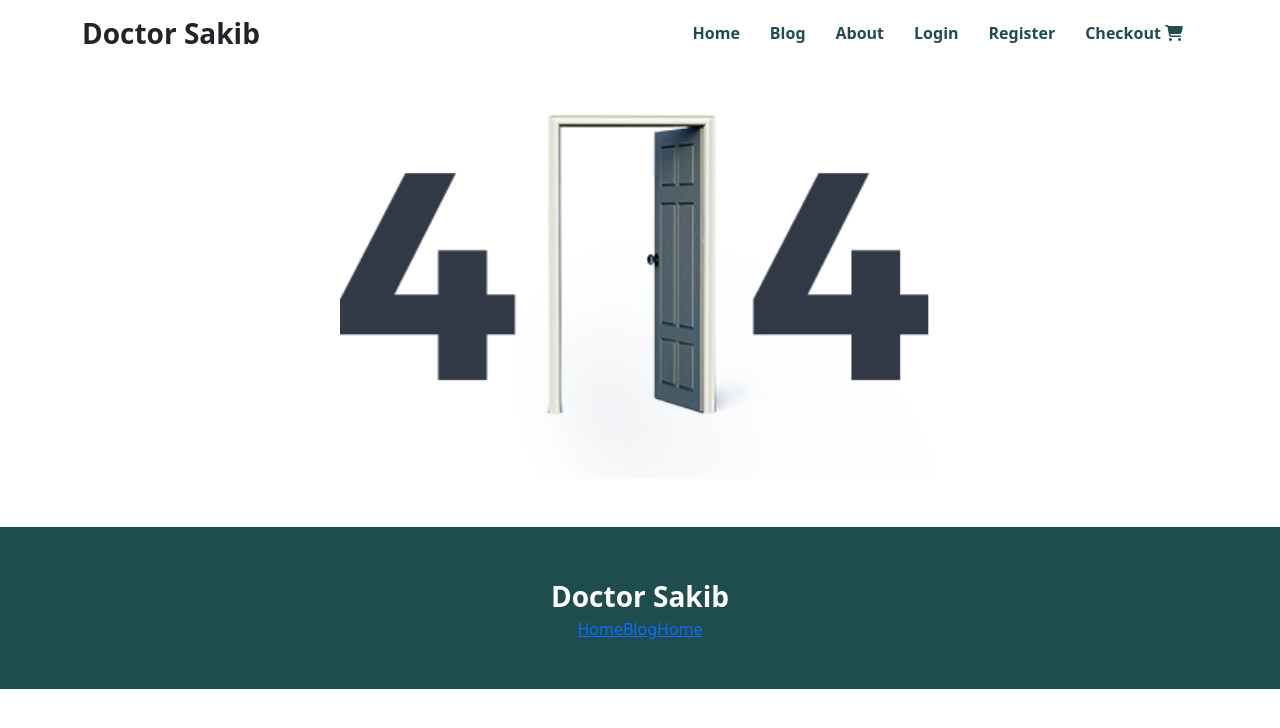
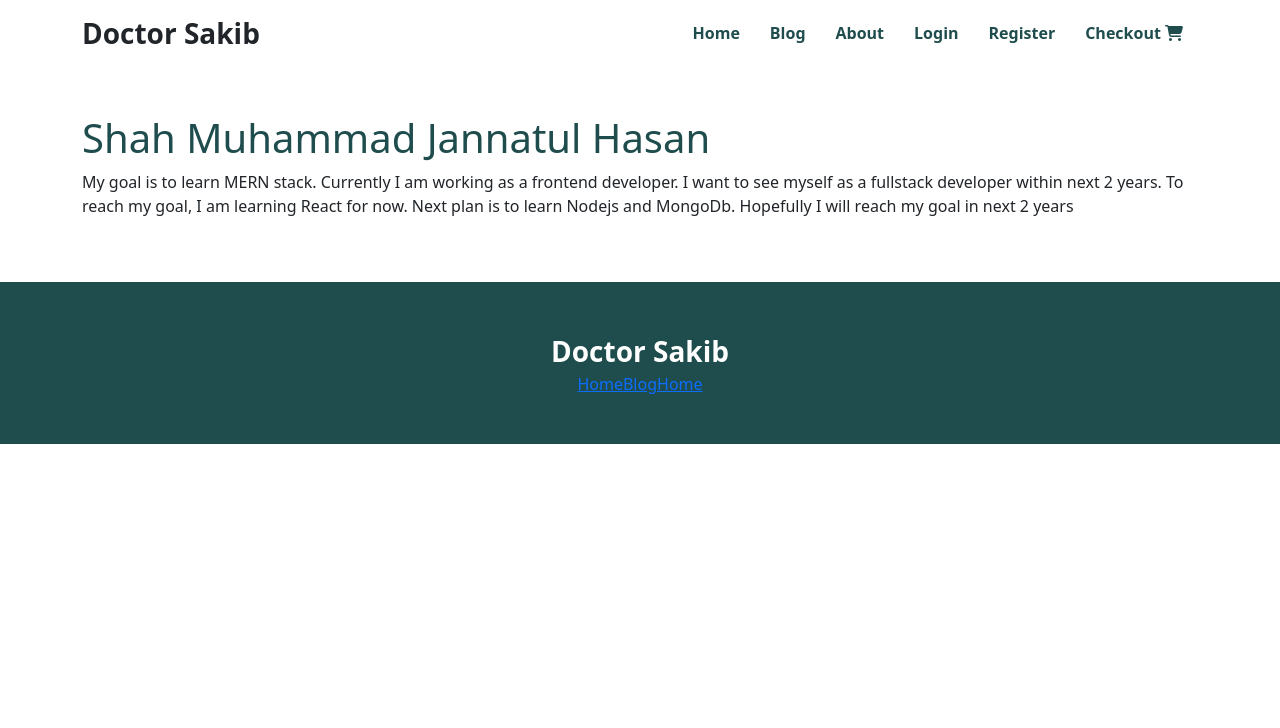
Before and after one commit to mdjannatulhasan/doctor-portfolio, a React (Create React App) app: page /about in a window 1280 px wide. Shown: the top 728 px of the page. Built offline with nearby package versions, Linux system fonts and the light colour scheme; no server answers.

Commit message:
About Page

```diff
--- a/src/App.js
+++ b/src/App.js
@@ -11,6 +11,7 @@ import Register from './components/Register/Register';
 import app from './firebase.init';
 import RequireAuth from './components/RequireAuth/RequireAuth';
 import NoRoute from './components/NoRoute/NoRoute';
+import About from './components/About/About';
 
 function App() {
     return (
@@ -27,6 +28,7 @@ function App() {
                 }></Route>
                 <Route path='/checkout2' element={<Checkout></Checkout>}></Route>
                 <Route path='/login' element={<Login></Login>}></Route>
+                <Route path='/about' element={<About></About>}></Route>
                 <Route path='/register' element={<Register></Register>}></Route>
                 <Route path='*' element={< NoRoute />}></Route>
             </Routes>
--- /dev/null
+++ b/src/components/About/About.js
@@ -0,0 +1,14 @@
+import React from 'react';
+
+const About = () => {
+    return (
+        <div>
+            <div className="container py-5">
+                <h1 className='txt-primary'>Shah Muhammad Jannatul Hasan</h1>
+                <p>My goal is to learn MERN stack. Currently I am working as a frontend developer. I want to see myself as a fullstack developer within next 2 years. To reach my goal, I am learning React for now. Next plan is to learn Nodejs and MongoDb. Hopefully I will reach my goal in next 2 years</p>
+            </div>
+        </div>
+    );
+};
+
+export default About;
```
Also changed, not shown: 1 other file (tests, documents, lock files or other folders).
